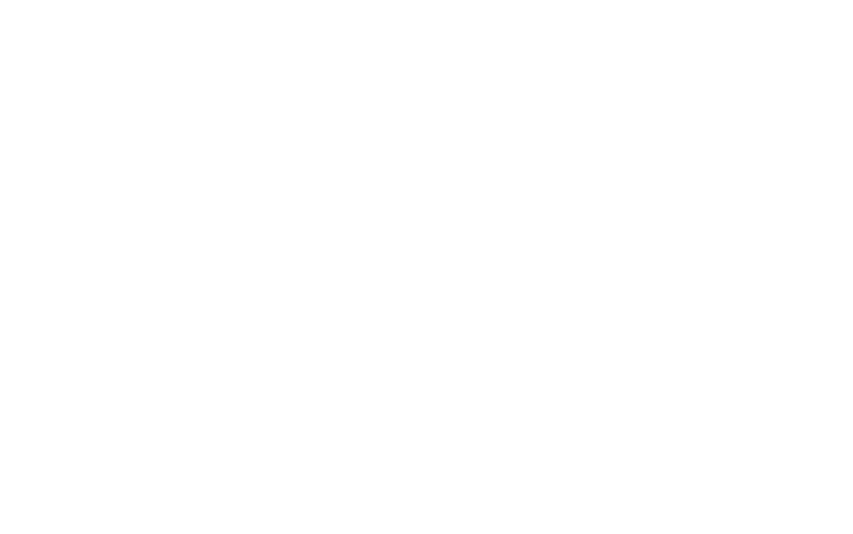
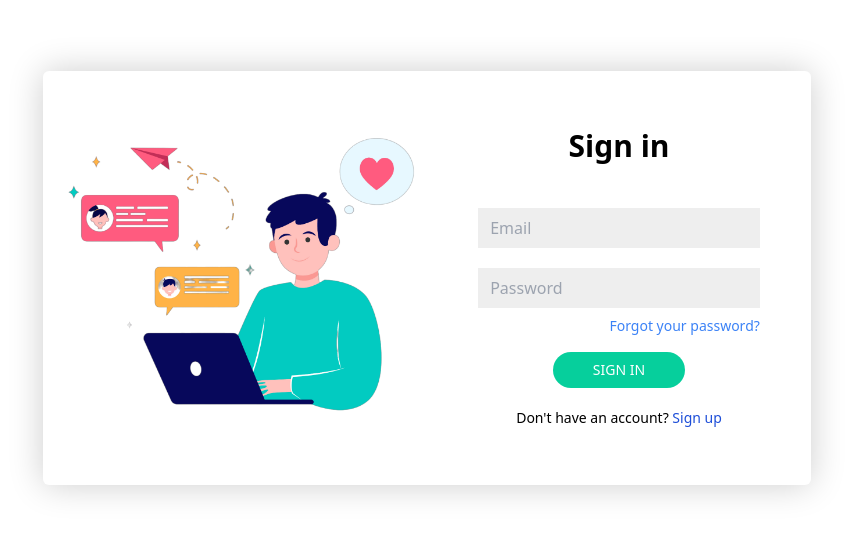
Before and after one commit to ChandanArya20/talkify-frontend, a React (Vite) app: page /signing in a window 1280 px wide. Before the commit this address had no page. Shown: the part 122-656 px from the top of the page, without its empty margins (213-1066 px from the left). Built offline with nearby package versions, Linux system fonts and the light colour scheme.

Commit message:
made signing page

```diff
--- a/package.json
+++ b/package.json
@@ -31,7 +31,6 @@
     "eslint-plugin-react": "^7.33.2",
     "eslint-plugin-react-hooks": "^4.6.0",
     "eslint-plugin-react-refresh": "^0.4.5",
-    "tailwindcss": "^3.4.1",
     "vite": "^5.0.8"
   }
 }
--- a/src/App.jsx
+++ b/src/App.jsx
@@ -3,6 +3,7 @@
 import HomePage from "./pages/HomePage";
 import ChatDetails from "./components/ChatDetails";
 import NewGroup from "./components/NewGroup";
+import Singin from "./pages/Singin";
 
 function App() {
     return (
@@ -10,6 +11,7 @@
 			<Route path="/" element={<HomePage />} />
 			<Route path="/chat-details" element={<ChatDetails />} />
 			<Route path="/new-group" element={<NewGroup />} />
+			<Route path="/signing" element={<Singin />} />
 		</Routes>
     );
 }
--- /dev/null
+++ b/src/components/Signup.jsx
@@ -0,0 +1,76 @@
+import React, { useState } from "react";
+
+const Signup = ({ closeSignup }) => {
+
+    const [user, setUser] = useState({
+        name: "",
+        email: "",
+        phone: "",
+        password: "",
+    });
+    const [confirmPassword, setConfirmPassword] = useState("");
+    const [loading, setLoading] = useState(false);
+
+    const handleSignup = () => {};
+
+    return (
+        <div className="w-full md:w-[50%] px-5 md:px-[2vw] lg:px-[4vw]">
+            <form onSubmit={handleSignup}>
+                <h1 className="font-bold text-3xl text-center mb-6 dark:text-white">Sign up</h1>
+                <input
+                    className="w-full bg-[#EEEEEE] dark:bg-slate-600  dark:text-white px-3 py-2 my-1.5 outline-none text-sm"
+                    type="text"
+                    placeholder="Name"
+                    value={user.name}
+                    onChange={(e) => setUser({ name: e.target.value })}
+                />
+                <input
+                    className="w-full bg-[#EEEEEE] dark:bg-slate-600  dark:text-white px-3 py-2 my-1.5 outline-none text-sm"
+                    type="email"
+                    placeholder="Email"
+                    value={user.email}
+                    onChange={(e) => setUser({ email: e.target.value })}
+                />
+                <input
+                    className="w-full bg-[#EEEEEE] dark:bg-slate-600  dark:text-white px-3 py-2 my-1.5 outline-none text-sm"
+                    type="tel"
+                    placeholder="phone (Optional)"
+                    value={user.phone}
+                    onChange={(e) => setUser({ phone: e.target.value })}
+                />
+                <input
+                    className="w-full bg-[#EEEEEE] dark:bg-slate-600  dark:text-white px-3 py-2 my-1.5 outline-none text-sm"
+                    type="password"
+                    placeholder="Create Password"
+                    value={user.password}
+                    onChange={(e) => setUser({ password: e.target.value })}
+                />
+                <input
+                    className="w-full bg-[#EEEEEE] dark:bg-slate-600  dark:text-white px-3 py-2 my-1.5 outline-none text-sm"
+                    type="password"
+                    placeholder="Confirm Password"
+                    value={confirmPassword}
+                    onChange={(e) => setConfirmPassword(e.target.value)}
+                />
+                <div className="w-full flex justify-center mt-4">
+                    <button className="px-10 py-2 bg-[#06CF9C] rounded-full text-white uppercase font-medium text-sm">
+                        {loading ? "Signup..." : "Sign up"}
+                        {loading && (
+                            <div className="loading-overlay-btn">
+                                <ClipLoader color="#620c88" />
+                            </div>
+                        )}
+                    </button>
+                </div>
+            </form>
+            <p className="text-sm text-center mt-5 dark:text-white">
+                Already have account?
+                <span
+                    onClick={closeSignup}
+                    className="text-blue-500 cursor-pointer">{" "}Sign in </span>
+            </p>
+        </div>
+    );
+};
+
+export default Signup;
--- a/src/pages/HomePage.jsx
+++ b/src/pages/HomePage.jsx
@@ -17,6 +17,7 @@
 import loginuser from "../assets/loginuser.jpg";
 import CreateGroup from "../components/CreateGroup";
 import AddNewUser from "../components/AddNewUser";
+import HomePageImage from "../assets/login-image.png";
 
 function HomePage() {
 
@@ -240,8 +241,8 @@
                         {/* Image */}
                         <div className="w-[270px]">
                             <img
-                                className="rounded-md brightness-90"
-                                src="https://img.freepik.com/free-vector/business-people-arranging-appointment-digital-booking-app_74855-20006.jpg?w=826&t=st=1705066079~exp=1705066679~hmac=3cc2a5cbd4c09aaaeb62ba791709f1f7c2798a4718a6528cf30a6a6b74173ff3"
+                                className="w-full rounded-md bg-slate-700"
+                                src={HomePageImage}
                                 alt=""
                             />
                             <div className="flex flex-col items-center relative bottom-7">
--- /dev/null
+++ b/src/pages/Singin.jsx
@@ -0,0 +1,93 @@
+import React, { useState } from "react";
+import loginImage from "../assets/login-image.png";
+import Signup from "../components/Signup";
+
+const Singin = () => {
+    const [userData, setUserData] = useState({
+        email: "",
+        password: "",
+    });
+
+    const [loading, setLoading] = useState(false);
+    const [isSignup, setIsSignup] = useState(false);
+
+    const handleLogin = () => {};
+
+    const closeSignup=()=>{
+        setIsSignup(false);
+    }
+
+    return (
+        <div className="w-full h-screen flex justify-center items-center dark:bg-slate-800 ">
+            <div
+                className="w-full h-full md:w-[60%] md:h-auto flex items-center bg-white dark:bg-slate-700 rounded-md py-10"
+                style={{ boxShadow: "0 0 35px rgba(0, 0, 0, 0.2)" }}
+            >
+                <div className="w-[50%] h-full items-center justify-center py-3 pl-3 hidden md:flex">
+                    <img src={loginImage} alt="" className="w-full rounded-md dark:brightness-75 bg-white dark:bg-transparent" />
+                </div>
+
+                {!isSignup ? (
+                    <>
+                    {/* Sign form */}
+                    <div className="w-full md:w-[50%] px-5 md:px-[2vw] lg:px-[4vw]">
+                        <form onSubmit={handleLogin}>
+                            <h1 className="font-bold text-3xl text-center mb-8 dark:text-white">
+                                Sign in
+                            </h1>
+                            <input
+                                className="w-full bg-[#EEEEEE] dark:bg-slate-600  dark:text-white px-3 py-2 my-3 outline-none"
+                                type="email"
+                                placeholder="Email"
+                                value={userData.email}
+                                onChange={(e) =>
+                                    setUserData({ email: e.target.value })
+                                }
+                            />
+                            <input
+                                className="w-full bg-[#EEEEEE] dark:bg-slate-600 dark:text-white px-3 py-2 my-2 outline-none "
+                                type="password"
+                                placeholder="Password"
+                                password={userData.password}
+                                onChange={(e) =>
+                                    setUserData({
+                                        password: e.target.value,
+                                    })
+                                }
+                            />
+                            <p
+                                className="forget-password text-right text-sm cursor-pointer text-blue-500"
+                                onClick={() => {}}
+                            >
+                                Forgot your password?
+                            </p>
+                            <div className="w-full flex justify-center mt-4">
+                                <button
+                                    className="px-10 py-2 bg-[#06CF9C] rounded-full text-white uppercase font-medium text-sm"
+                                >
+                                    {loading ? "Signing..." : "Sign in"}
+                                    {loading && (
+                                        <div className="loading-overlay-btn">
+                                            <ClipLoader color="#620c88" />
+                                        </div>
+                                    )}
+                                </button>
+                            </div>
+                        </form>
+                        <p className="text-sm text-center mt-5 dark:text-white">
+                            Don't have an account?
+                            <span
+                            onClick={()=>setIsSignup(true)}
+                            className="text-blue-700 cursor-pointer dark:text-blue-500"> Sign up</span>
+                        </p>
+                    </div>
+                    </>
+                ) : (
+                    <Signup closeSignup={closeSignup} />
+                )}
+            </div>
+        </div>
+    );
+};
+
+export default Singin;
--- a/tailwind.config.js
+++ b/tailwind.config.js
@@ -4,7 +4,5 @@
   theme: {
     extend: {},
   },
-  plugins: [
-    require('tailwind-scrollbar-hide'),
-  ],
+  plugins: [],
 }
```
Also changed, not shown: src/assets/login-image.png (added).
